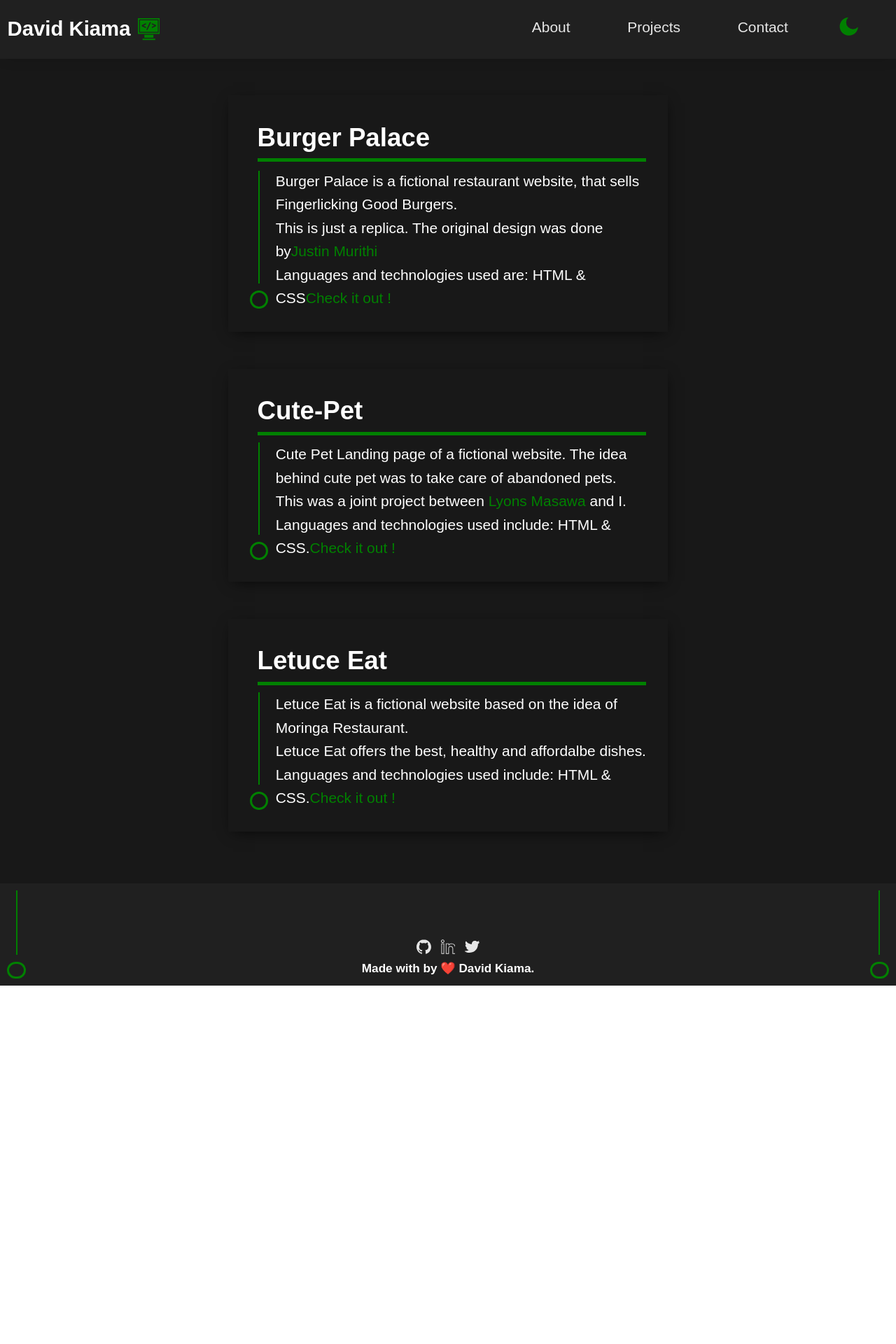
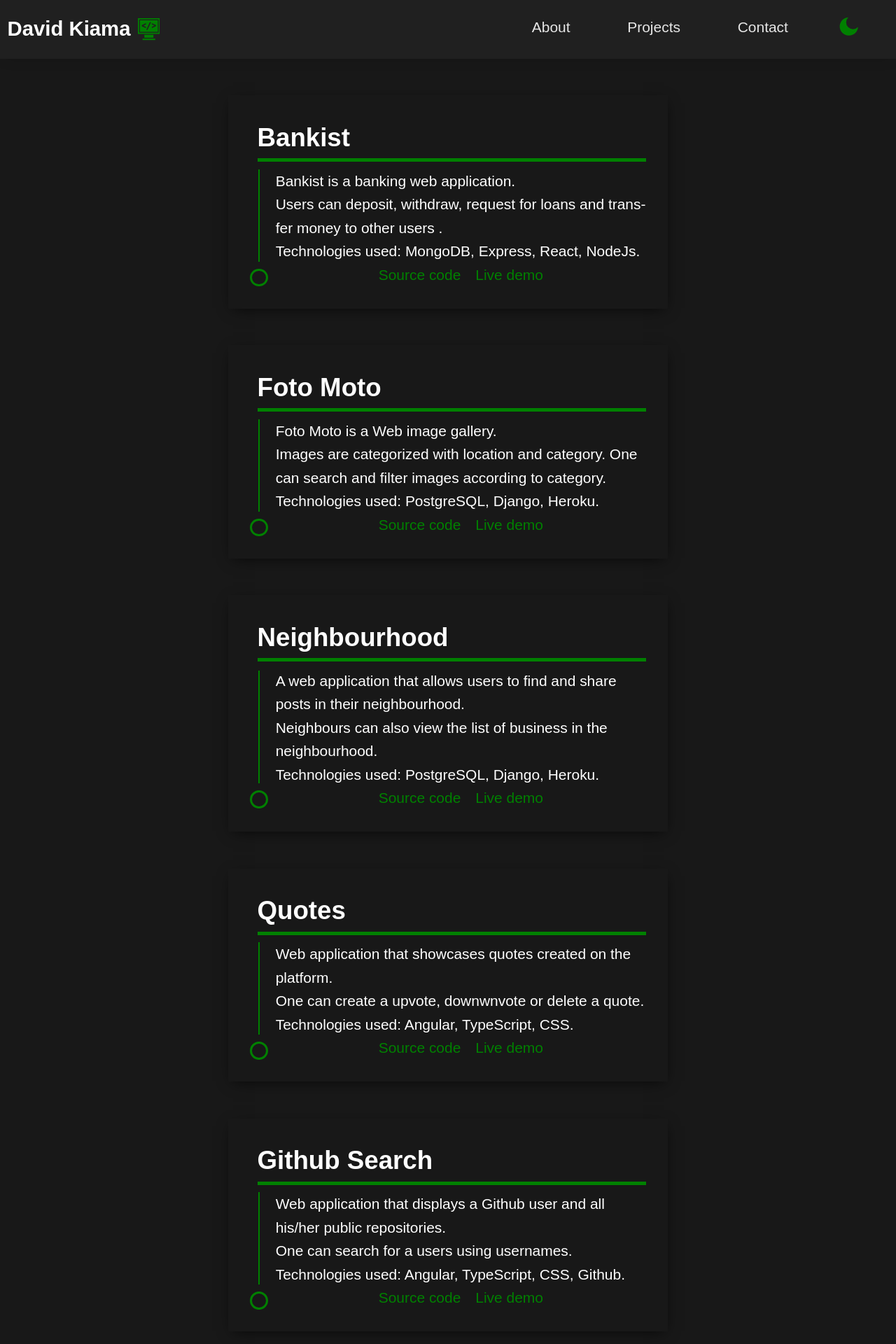
Before and after one commit to davidkiama/Portfolio, a React (Create React App) app: page /projects in a window 1280 px wide. Shown: the top 1920 px of the page at 70% size. Before the commit the page ends 1408 px from the top, so only its background shows below. Built offline with nearby package versions, Linux system fonts and the light colour scheme.

Commit message:
Added multiple projects

```diff
--- a/src/components/Pages/Projects.js
+++ b/src/components/Pages/Projects.js
@@ -4,6 +4,132 @@ function Projects({ darkMode }) {
   return (
     <main className={`${darkMode ? "dark-2" : ""} main`}>
       <section className="content content-work">
+        <div className="card">
+          <h4 className="heading-4 card__heading">Bankist</h4>
+
+          <div className="card__content">
+            <div className="con">
+              <span className="con--circle"> </span>
+            </div>
+            <p className="card__text">
+              Bankist is a banking web application.
+              <br />
+              Users can deposit, withdraw, request for loans and transfer money to other users .
+              <br />
+              Technologies used: MongoDB, Express, React, NodeJs.
+              <span className="live-links">
+                <a href="https://github.com/davidkiama/Bankist" target="blank">
+                  Source code
+                </a>
+                <a href="https://eloquent-kashata-a69405.netlify.app/" target="blank">
+                  Live demo
+                </a>
+              </span>
+            </p>
+          </div>
+        </div>
+
+        <div className="card">
+          <h4 className="heading-4 card__heading">Foto Moto</h4>
+
+          <div className="card__content">
+            <div className="con">
+              <span className="con--circle"> </span>
+            </div>
+            <p className="card__text">
+              Foto Moto is a Web image gallery.
+              <br />
+              Images are categorized with location and category. One can search and filter images according to
+              category.
+              <br />
+              Technologies used: PostgreSQL, Django, Heroku.
+              <span className="live-links">
+                <a href="https://github.com/davidkiama/Foto-Moto-" target="blank">
+                  Source code
+                </a>
+                <a href="https://foto-moto.herokuapp.com/" target="blank">
+                  Live demo
+                </a>
+              </span>
+            </p>
+          </div>
+        </div>
+
+        <div className="card">
+          <h4 className="heading-4 card__heading">Neighbourhood</h4>
+
+          <div className="card__content">
+            <div className="con">
+              <span className="con--circle"> </span>
+            </div>
+            <p className="card__text">
+              A web application that allows users to find and share posts in their neighbourhood.
+              <br />
+              Neighbours can also view the list of business in the neighbourhood.
+              <br />
+              Technologies used: PostgreSQL, Django, Heroku.
+              <span className="live-links">
+                <a href="https://github.com/davidkiama/NeighbourHood" target="blank">
+                  Source code
+                </a>
+                <a href="https://neighbourhood-xxiv.herokuapp.com/" target="blank">
+                  Live demo
+                </a>
+              </span>
+            </p>
+          </div>
+        </div>
+
+        <div className="card">
+          <h4 className="heading-4 card__heading">Quotes</h4>
+
+          <div className="card__content">
+            <div className="con">
+              <span className="con--circle"> </span>
+            </div>
+            <p className="card__text">
+              Web application that showcases quotes created on the platform.
+              <br />
+              One can create a upvote, downwnvote or delete a quote.
+              <br />
+              Technologies used: Angular, TypeScript, CSS.
+              <span className="live-links">
+                <a href="https://github.com/davidkiama/Quotes" target="blank">
+                  Source code
+                </a>
+                <a href="https://davidkiama.github.io/Quotes/" target="blank">
+                  Live demo
+                </a>
+              </span>
+            </p>
+          </div>
+        </div>
+
+        <div className="card">
+          <h4 className="heading-4 card__heading">Github Search</h4>
+
+          <div className="card__content">
+            <div className="con">
+              <span className="con--circle"> </span>
+            </div>
+            <p className="card__text">
+              Web application that displays a Github user and all his/her public repositories.
+              <br />
+              One can search for a users using usernames.
+              <br />
+              Technologies used: Angular, TypeScript, CSS, Github.
+              <span className="live-links">
+                <a href="https://github.com/davidkiama/Github-Search" target="blank">
+                  Source code
+                </a>
+                <a href="https://davidkiama.github.io/Github-Search/" target="blank">
+                  Live demo
+                </a>
+              </span>
+            </p>
+          </div>
+        </div>
+
         <div className="card">
           <h4 className="heading-4 card__heading">Burger Palace</h4>
 
@@ -15,15 +141,20 @@ function Projects({ darkMode }) {
             <p className="card__text">
               Burger Palace is a fictional restaurant website, that sells Fingerlicking Good Burgers.
               <br />
-              This is just a replica. The original design was done by
+              This is just a replica. The original design was done by &nbsp;
               <a href="https://github.com/james-muriithi" target="blank">
                 Justin Murithi
               </a>
               <br />
-              Languages and technologies used are: HTML & CSS
-              <a href="https://davidkiama.github.io/Burger-Palace/" target="blank" className="live-link">
-                Check it out !
-              </a>
+              Technologies used : HTML & CSS
+              <span className="live-links">
+                <a href="https://github.com/davidkiama/Burger-Palace" target="blank">
+                  Source code
+                </a>
+                <a href="https://davidkiama.github.io/Burger-Palace/" target="blank">
+                  Live demo
+                </a>
+              </span>
             </p>
           </div>
         </div>
@@ -42,10 +173,15 @@ function Projects({ darkMode }) {
               This was a joint project between
               <a href="https://github.com/Lyonsmasawa"> Lyons Masawa</a> and I.
               <br />
-              Languages and technologies used include: HTML & CSS.
-              <a href="https://davidkiama.github.io/Cute-Pet/" target="blank" className="live-link">
-                Check it out !
-              </a>
+              Technologies used: HTML & CSS.
+              <span className="live-links">
+                <a href="https://github.com/davidkiama/Cute-Pet" target="blank">
+                  Source code
+                </a>
+                <a href="https://davidkiama.github.io/Cute-Pet/" target="blank">
+                  Live demo
+                </a>
+              </span>
             </p>
           </div>
         </div>
@@ -60,12 +196,17 @@ function Projects({ darkMode }) {
             <p className="card__text">
               Letuce Eat is a fictional website based on the idea of Moringa Restaurant.
               <br />
-              Letuce Eat offers the best, healthy and affordalbe dishes.
+              Letuce Eat offers the best, healthy and affordable dishes.
               <br />
-              Languages and technologies used include: HTML & CSS.
-              <a href="https://davidkiama.github.io/Letuce-Eat/" target="blank" className="live-link">
-                Check it out !
-              </a>
+              Technologies used include: HTML & CSS.
+              <span className="live-links">
+                <a href="https://github.com/davidkiama/Letuce-Eat" target="blank">
+                  Source code
+                </a>
+                <a href="https://davidkiama.github.io/Letuce-Eat/" target="blank">
+                  Live demo
+                </a>
+              </span>
             </p>
           </div>
         </div>
--- a/src/index.css
+++ b/src/index.css
@@ -391,6 +391,12 @@ form .btn {
   }
 }
 
+.live-links {
+  display: flex;
+  justify-content: center;
+  column-gap: 2rem;
+}
+
 .clock {
   width: 32rem;
   height: 20rem;
```
Also changed, not shown: 1 other file (tests, documents, lock files or other folders).
